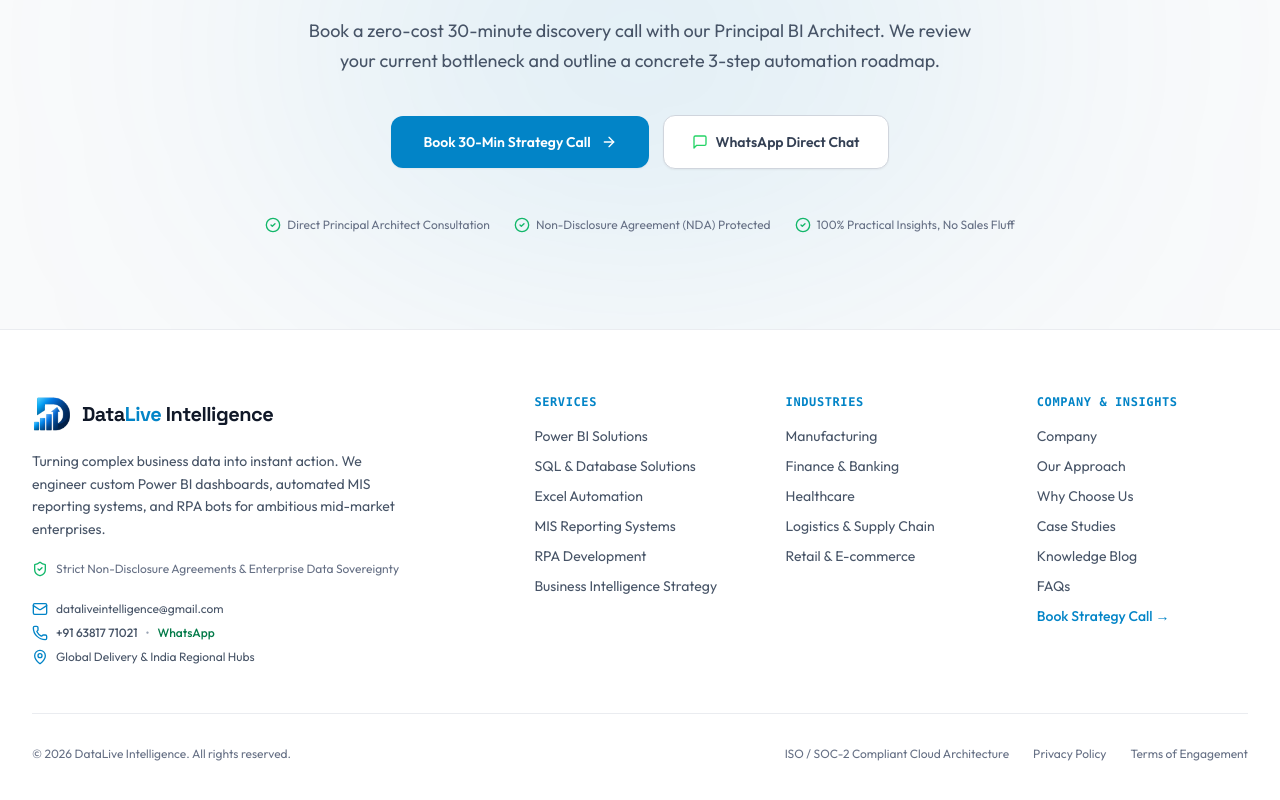
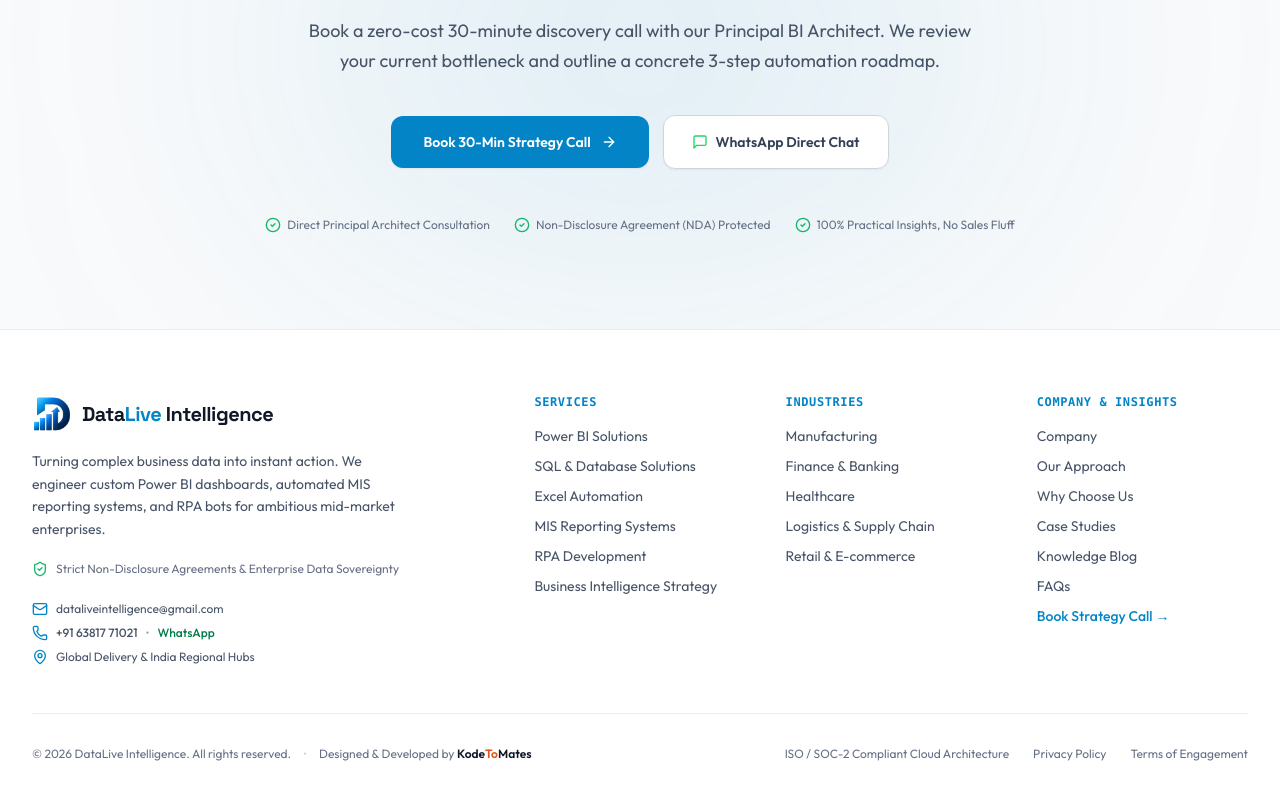
Before and after one commit to KodeToMates/DD---Front_end-, a Next.js app: page / in a window 1280 px wide. Shown: the part 9625-10425 px from the top of the page. Built offline with nearby package versions, Linux system fonts and the light colour scheme.

Commit message:
feat(footer): add Designed & Developed by KodeToMates attribution link

```diff
--- a/components/layout/Footer.tsx
+++ b/components/layout/Footer.tsx
@@ -127,8 +127,22 @@ export default function Footer() {
         </div>
 
         {/* Bottom Bar */}
-        <div className="pt-8 flex flex-col sm:flex-row items-center justify-between text-xs text-[#667085] gap-4 font-body">
-          <p>&copy; {new Date().getFullYear()} DataLive Intelligence. All rights reserved.</p>
+        <div className="pt-8 flex flex-col md:flex-row items-center justify-between text-xs text-[#667085] gap-4 font-body">
+          <div className="flex flex-col sm:flex-row items-center gap-2 sm:gap-3 text-center sm:text-left">
+            <p>&copy; {new Date().getFullYear()} DataLive Intelligence. All rights reserved.</p>
+            <span className="hidden sm:inline text-[#D0D5DD]">&bull;</span>
+            <p>
+              Designed &amp; Developed by{' '}
+              <a
+                href="https://www.kodetomates.in/"
+                target="_blank"
+                rel="noopener noreferrer"
+                className="font-semibold text-[#101828] hover:text-[#E4521B] transition-colors inline-flex items-center gap-1 group"
+              >
+                <span>Kode<span className="text-[#E4521B]">To</span>Mates</span>
+              </a>
+            </p>
+          </div>
           <div className="flex items-center gap-6">
             <span>ISO / SOC-2 Compliant Cloud Architecture</span>
             <Link href="/contact" className="hover:text-[#101828]">Privacy Policy</Link>
```
